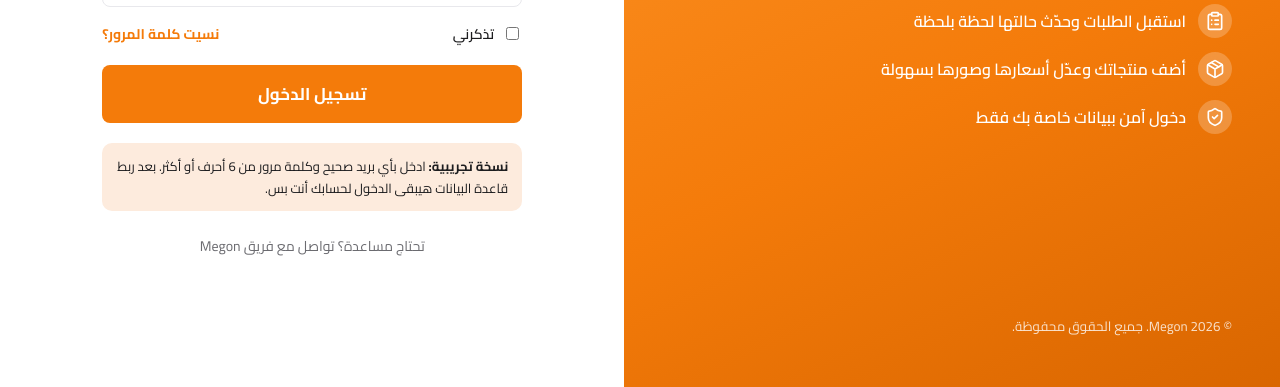
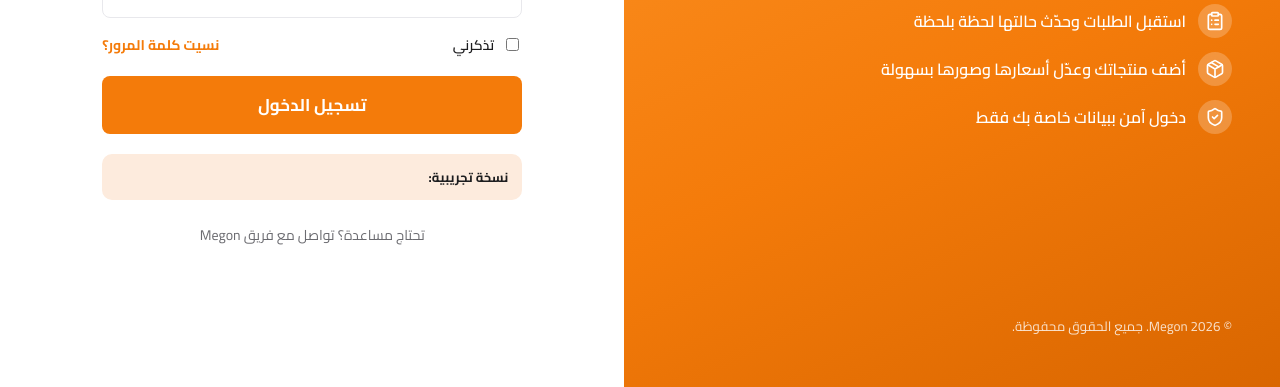
Before and after one commit to bebo3110/dashboard.megon, a plain HTML site: page index.html in a window 1280 px wide. Shown: the part 413-800 px from the top of the page. Drawn offline with Linux system fonts and the light colour scheme.

Commit message:
Update index.html

```diff
--- a/index.html
+++ b/index.html
@@ -130,7 +130,7 @@ tr[data-id]{cursor:pointer}tr[data-id]:hover td{background:#fffaf5}
 <div class="row"><label><input type="checkbox" id="rm">تذكرني</label><a href="#" id="fp">نسيت كلمة المرور؟</a></div>
 <button type="button" class="btn" id="lb">تسجيل الدخول</button>
 <div class="er" id="le" hidden></div>
-<div class="demo"><b>نسخة تجريبية:</b> ادخل بأي بريد صحيح وكلمة مرور من 6 أحرف أو أكثر. بعد ربط قاعدة البيانات هيبقى الدخول لحسابك أنت بس.</div>
+<div class="demo"><b>نسخة تجريبية:</b></div>
 <div class="help">تحتاج مساعدة؟ تواصل مع فريق Megon</div>
 </div></div>
 </section>
```
